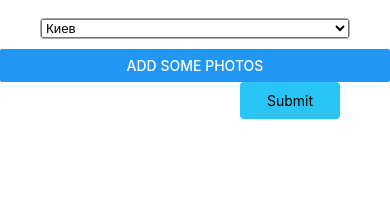
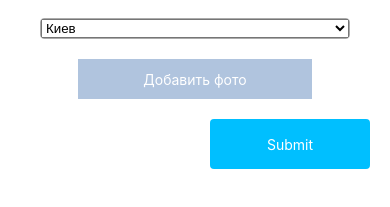
Before and after one commit to Peredumai/MyFormApp, a React Native app: screen / in a window 390 px wide. Shown: the part 229-436 px from the top of the page. Built offline with nearby package versions, Linux system fonts and the light colour scheme.

Commit message:
ImageAreaView

```diff
--- a/src/components/CitiesDropdown.tsx
+++ b/src/components/CitiesDropdown.tsx
@@ -30,6 +30,7 @@ const styles = StyleSheet.create({
     borderWidth: 1,
     borderColor: THEME.GREY_COLOR,
     margin: 10,
+    marginBottom: 20,
     marginHorizontal: 40,
     borderRadius: 4,
   },
--- a/src/components/ImagePicker.tsx
+++ b/src/components/ImagePicker.tsx
@@ -1,4 +1,4 @@
-import {View, Button, Text} from 'react-native';
+import {Text, StyleSheet, TouchableOpacity} from 'react-native';
 import React, {Dispatch, SetStateAction} from 'react';
 
 import ImagePicker from 'react-native-image-crop-picker';
@@ -41,10 +41,19 @@ export default function ImagePickerComp({setImages}: ImagePickerCompProps) {
   };
 
   return (
-    <View>
-      <Button title="add some photos" onPress={openImagePicker}>
-        <Text>bla</Text>
-      </Button>
-    </View>
+    <TouchableOpacity style={styles.view} onPress={openImagePicker}>
+      <Text style={{color: 'white'}}>Добавить фото</Text>
+    </TouchableOpacity>
   );
 }
+
+const styles = StyleSheet.create({
+  view: {
+    backgroundColor: '#B0C4DE',
+    width: '60%',
+    alignItems: 'center',
+    justifyContent: 'center',
+    height: 40,
+    alignSelf: 'center',
+  },
+});
--- a/src/components/ImageViewArea.tsx
+++ b/src/components/ImageViewArea.tsx
@@ -1,15 +1,24 @@
-import {Image, StyleSheet, View} from 'react-native';
+import {StyleSheet, View} from 'react-native';
 import React from 'react';
+import ImageWrapper from './ImageWrapper';
 
-export default function ImageViewArea({images}) {
+interface ImageViewAreaProps {
+  images: [];
+  deleteHandler: (path: string) => void;
+}
+
+export default function ImageViewArea({
+  images,
+  deleteHandler,
+}: ImageViewAreaProps) {
   return (
     <View style={styles.container}>
       {images.map(item => {
         return (
-          <Image
+          <ImageWrapper
+            path={item.path}
             key={item.path}
-            style={styles.stretch}
-            source={{uri: item.path}}
+            deleteHandler={deleteHandler}
           />
         );
       })}
@@ -18,15 +27,9 @@ export default function ImageViewArea({images}) {
 }
 
 const styles = StyleSheet.create({
-  stretch: {
-    width: '20%',
-    height: 80,
-    borderWidth: 1,
-    borderColor: 'black',
-  },
   container: {
-    marginTop: 10,
+    marginTop: 15,
     flexDirection: 'row',
-    paddingHorizontal: 5,
+    padding: 1,
   },
 });
--- /dev/null
+++ b/src/components/ImageWrapper.tsx
@@ -0,0 +1,40 @@
+import {StyleSheet, Image, View} from 'react-native';
+import React from 'react';
+import Icon from 'react-native-vector-icons/FontAwesome5';
+
+interface ImageWrapperProps {
+  path: string;
+  deleteHandler: (path: string) => void;
+}
+
+export default function ImageWrapper({path, deleteHandler}: ImageWrapperProps) {
+  return (
+    <View>
+      <Image key={path} style={styles.stretch} source={{uri: path}} />
+      <Icon
+        name={'times'}
+        size={15}
+        style={styles.closeIcon}
+        color={'red'}
+        onPress={() => deleteHandler(path)}
+      />
+    </View>
+  );
+}
+
+const styles = StyleSheet.create({
+  stretch: {
+    height: 80,
+    width: 80,
+    borderWidth: 1,
+    borderColor: 'black',
+    position: 'relative',
+    marginHorizontal: 1,
+  },
+  closeIcon: {
+    // padding: 10,
+    position: 'absolute',
+    right: 2,
+    top: -2,
+  },
+});
--- a/src/screens/FormScreen.tsx
+++ b/src/screens/FormScreen.tsx
@@ -19,11 +19,19 @@ const Form = () => {
 
   const [focused, setFocused] = useState(false);
 
-  const [images, setImages] = useState([]);
+  let [images, setImages] = useState([]);
 
   const handleFocus = useCallback(() => setFocused(true), [setFocused]);
 
   const handleBlur = useCallback(() => setFocused(false), [setFocused]);
+
+  const imageDeleteHandler = useCallback(
+    path => {
+      let filtered = images.filter(img => img.path !== path);
+      setImages(filtered);
+    },
+    [images],
+  );
 
   const passwordInputProps = {
     password,
@@ -74,12 +82,17 @@ const Form = () => {
 
       <ImagePicker setImages={setImages} />
 
-      {images.length ? <ImageViewArea images={images} /> : null}
+      {images.length ? (
+        <ImageViewArea images={images} deleteHandler={imageDeleteHandler} />
+      ) : null}
 
       <TouchableOpacity
         style={styles.button}
-        onPress={() => console.log(name, phone, email, password, pickerValue)}>
-        <Text>Submit</Text>
+        onPress={() => {
+          images = images.map(img => img.path)
+          console.log(name, phone, email, password, pickerValue, images);
+        }}>
+        <Text style={{color: 'white'}}>Submit</Text>
       </TouchableOpacity>
     </ScrollView>
   );
@@ -100,12 +113,14 @@ const styles = StyleSheet.create({
   },
   button: {
     alignItems: 'center',
+    justifyContent: 'center',
     backgroundColor: THEME.BLUE_COLOR,
-    width: 100,
+    width: 160,
+    height: 50,
     padding: 10,
     borderRadius: 4,
+    margin: 20,
     alignSelf: 'flex-end',
-    marginRight: 50,
   },
 });
 
--- a/src/theme.js
+++ b/src/theme.js
@@ -1,4 +1,4 @@
 export const THEME = {
   GREY_COLOR: '#ababab',
-  BLUE_COLOR: '#29c5f6',
+  BLUE_COLOR: '#00BFFF',
 };
```
Also changed, not shown: src/components/ImageWrapper.js (deleted, +0 -14 lines).
